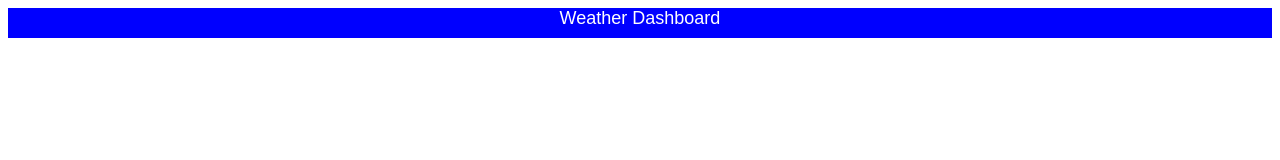
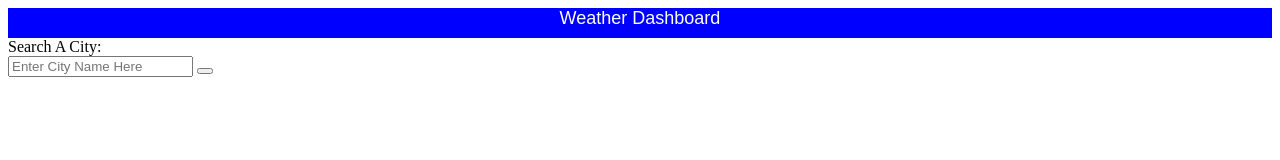
Before and after one commit to Marykate94/edgify-weather, a plain HTML site: page index.html in a window 1280 px wide. Drawn offline with Linux system fonts and the light colour scheme.

Commit message:
added psuedo coding to HTML

```diff
--- a/index.html
+++ b/index.html
@@ -9,9 +9,29 @@
     </head>
 
     <body>
+        <!-- add header -->
         <header>
             Weather Dashboard
         </header>
+        <!-- create container to combine city search column and list -->
+        <!-- create city search column-->
+        <div class="search-container"
+        <h2>Search A City:</h2>
+        <div class="input">
+            <input id="citySearch" type="text" placeholder="Enter City Name Here">
+            <button id="searchBtn"
+        </div>
+
+
+        <!-- create a city list -->
+
+
+
+        <!-- create current weather container -->
+
+
+
+        <!-- create 5 day weather forecast container -->
 
         <script src="./assets/js/script.js"></script>
     </body>
```
